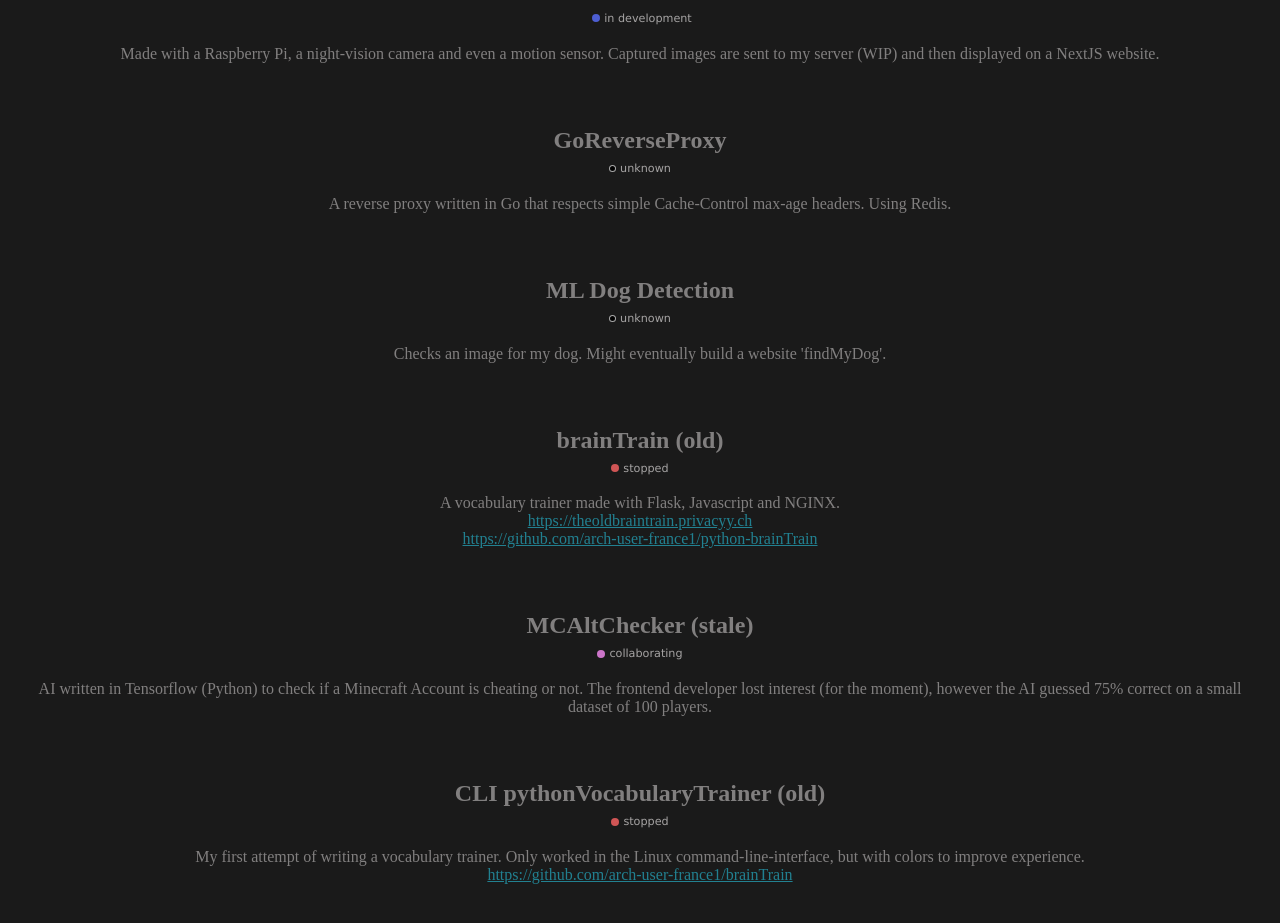
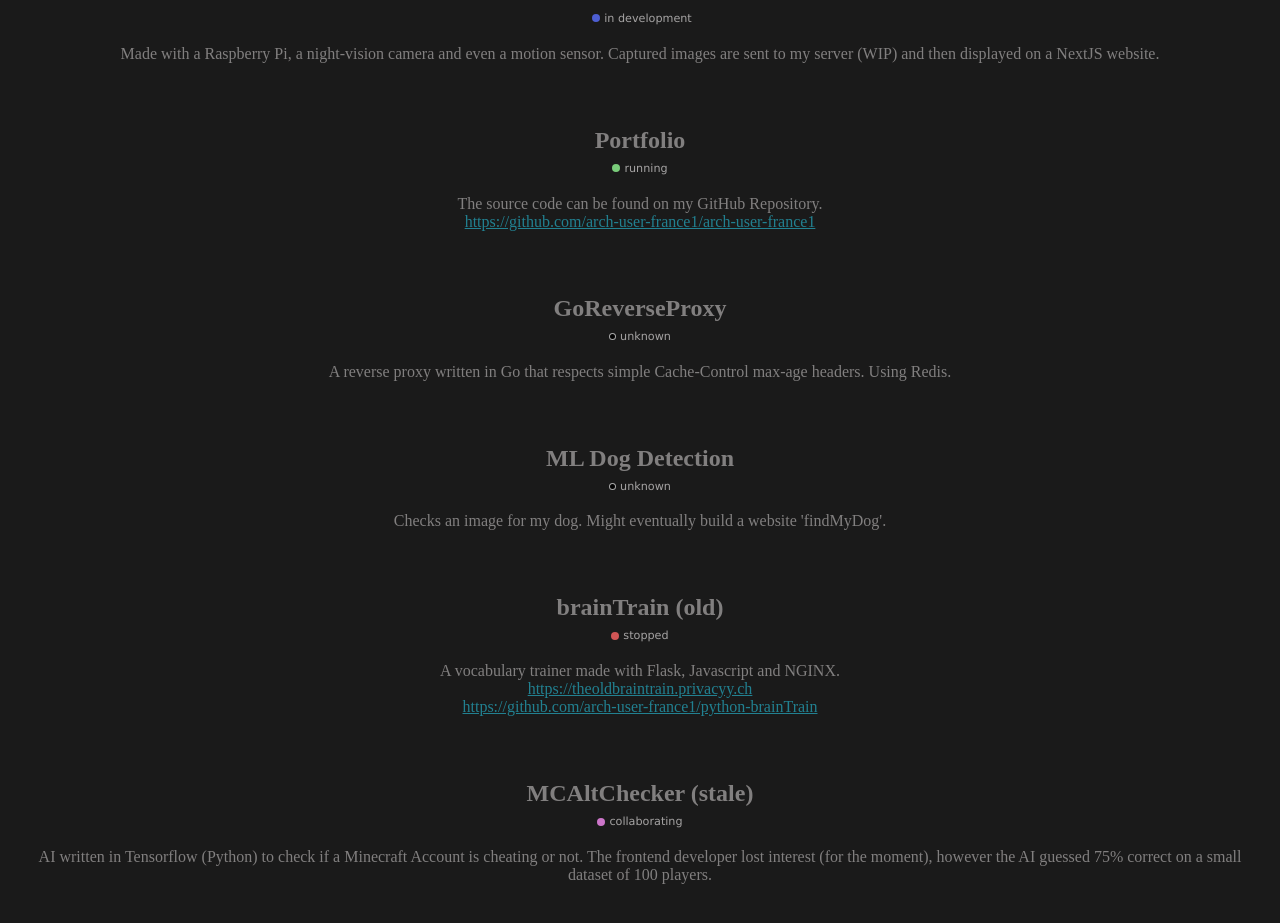
Before and after one commit to arch-user-france1/arch-user-france1, a Next.js app: page / in a window 1280 px wide. Shown: the part 1167-2090 px from the top of the page. Built offline with nearby package versions, Linux system fonts and the light colour scheme.

Commit message:
add back portfolio

```diff
--- a/pages/index.js
+++ b/pages/index.js
@@ -128,6 +128,13 @@ export default function Page() {
       ></Project>
 
       <Project
+      projectname="Portfolio"
+      description="The source code can be found on my GitHub Repository."
+      status="running"
+      visibleLinks={["https://github.com/arch-user-france1/arch-user-france1"]}
+      ></Project>
+
+      <Project
       projectname="GoReverseProxy"
       description="A reverse proxy written in Go that respects simple Cache-Control max-age headers. Using Redis."
       ></Project>
```
